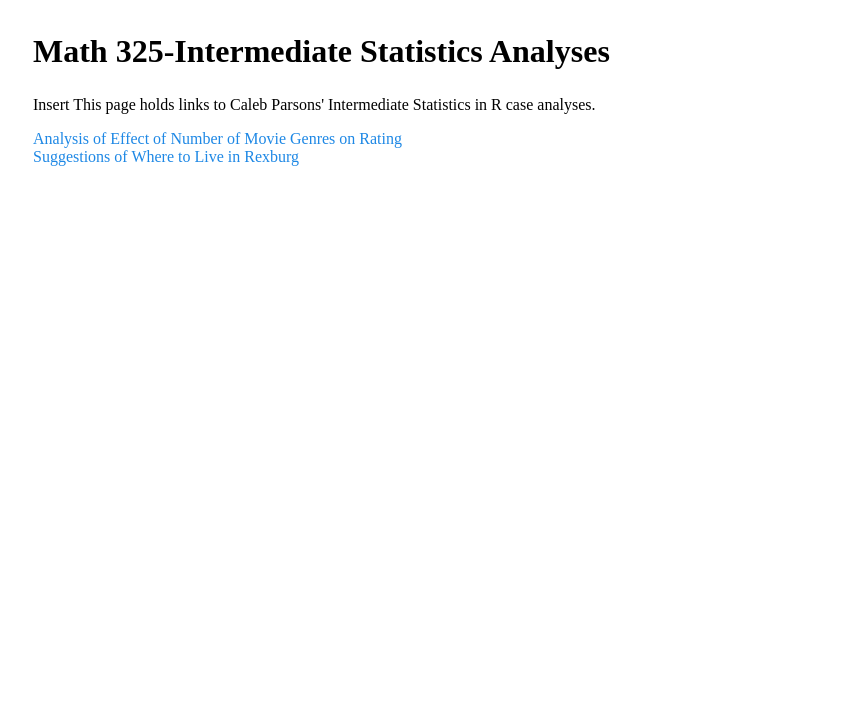
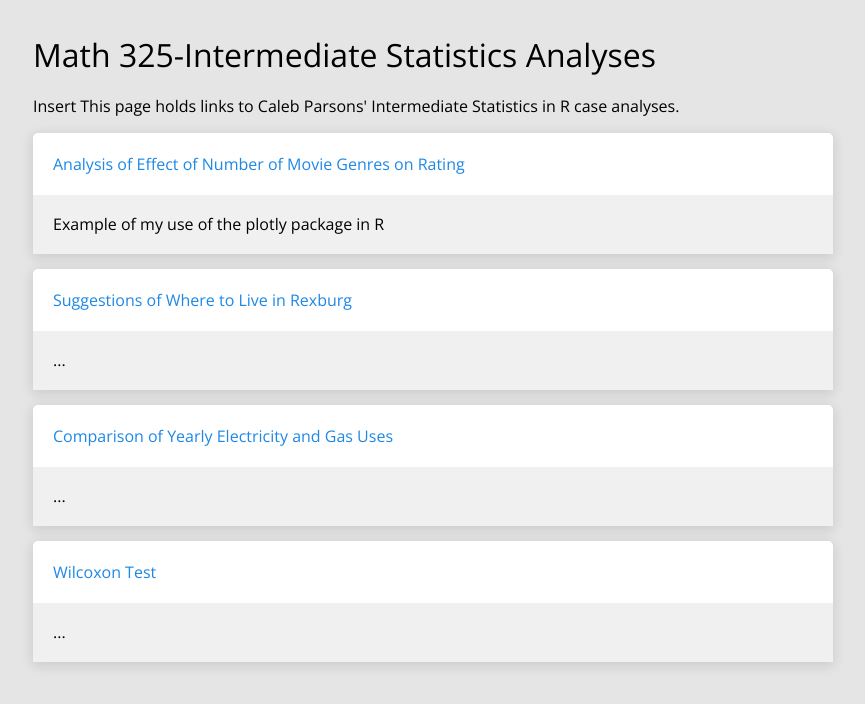
Before and after one commit to cjparsons21/cjparsons21.github.io, a plain HTML site: page index.html in a window 1280 px wide. Shown: the whole page, without its empty margins (207-1072 px from the left). Drawn offline with nearby package versions, Linux system fonts and the light colour scheme.

Commit message:
styled portfolio body

```diff
--- a/index.html
+++ b/index.html
@@ -2,26 +2,47 @@
 
 <!DOCTYPE html>
 <html>
+<head>
+	<link href="https://fonts.googleapis.com/css?family=Open+Sans:300,400" rel="stylesheet">
+</head>
 
 <body>
 	<div class="container">
 		<h1>Math 325-Intermediate Statistics Analyses</h1>
 		<p>Insert This page holds links to Caleb Parsons' Intermediate Statistics in R case analyses. </p>
-		<a href="/Movie_Genre_Analysis.html">Analysis of Effect of Number of Movie Genres on Rating</a>
-		<a href="/Rexburg_Housing_Analysis.html">Suggestions of Where to Live in Rexburg</a>
+
+		<div class="portfolio-item">
+			<a href="/Movie_Genre_Analysis.html">Analysis of Effect of Number of Movie Genres on Rating</a>
+			<p>Example of my use of the plotly package in R</p>
+		</div>
+
+		<div class="portfolio-item">
+				<a href="/Rexburg_Housing_Analysis.html">Suggestions of Where to Live in Rexburg</a>
+			<p>...</p>
+		</div>
+
+		<div class="portfolio-item">
+				<a href="/Utilities_Analysis.html">Comparison of Yearly Electricity and Gas Uses</a>
+			<p>...</p>
+		</div>
+
+		<div class="portfolio-item">
+			<a href="/RecallingWords.html">Wilcoxon Test</a>
+			<p>...</p>
+		</div>
 	</div>
 
 <style>
+	body {
+		background: #e5e5e5;
+		font-family: 'Open Sans', sans-serif;
+	}
+
 	h1{
 		margin-top: 0;
+		font-weight: 400;
 	}
 
-	a {
-		color: #1E88E5;
-		display: block;
-		text-decoration: none;
-		margin; 10px 0;
-	}
 
 	a:hover {
 		text-decoration: underline;
@@ -37,13 +58,31 @@
 
 	p {
 		font-size: 16px;
-		margin-top: 25px;
 		line-height: 1.2em;
+	}
+
+	.portfolio-item{
+			background: #fff;
+			border-radius: 5px;
+			box-shadow: 0px 3px 12px 2px rgba(0,0,0,0.1);
+			margin-bottom: 15px;
+	}
+	.portfolio-item a {
+			padding:20px;
+			color: #1E88E5;
+			display: block;
+			text-decoration: none;
+	}
+
+	.portfolio-item p {
+		padding: 20px;
+		background: #f0f0f0;
+		margin: 0;
+	}
 
 
-	}
+</style>
 
-</style>
 
 </body>
 
```
